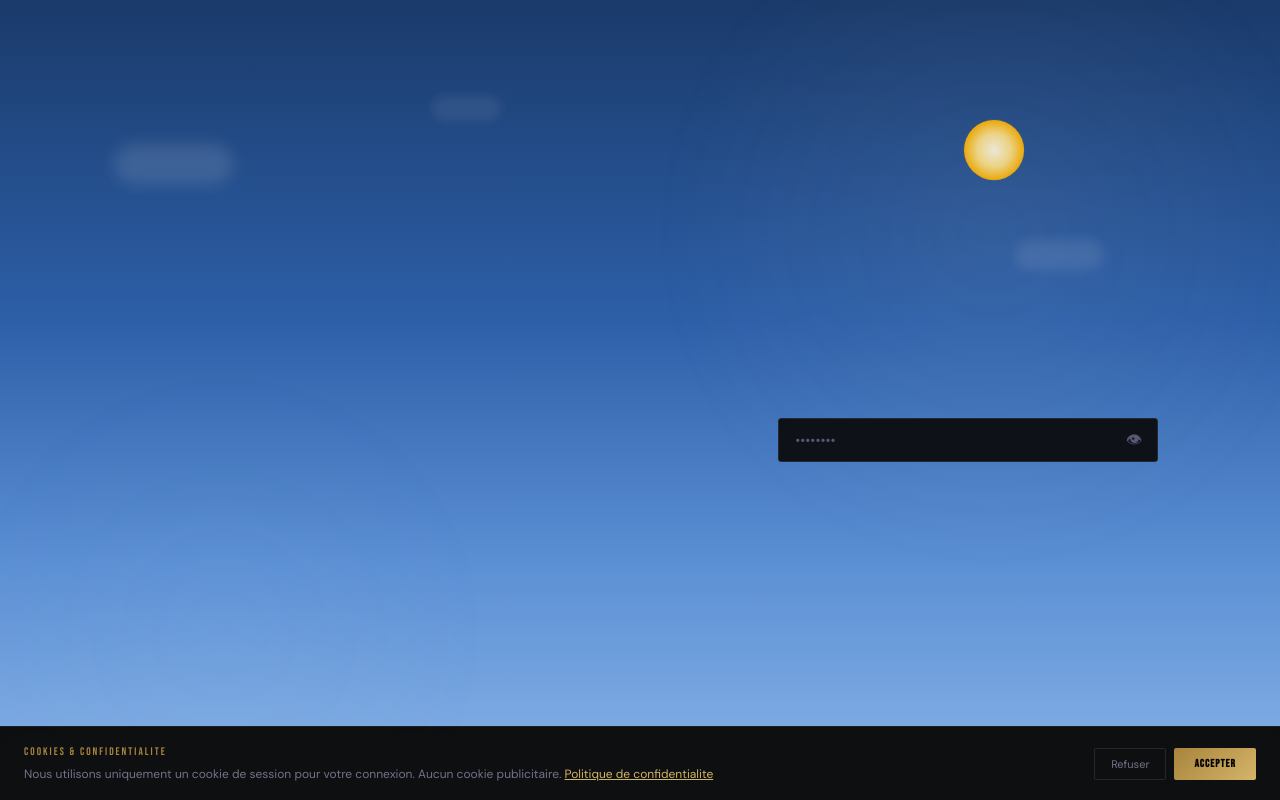
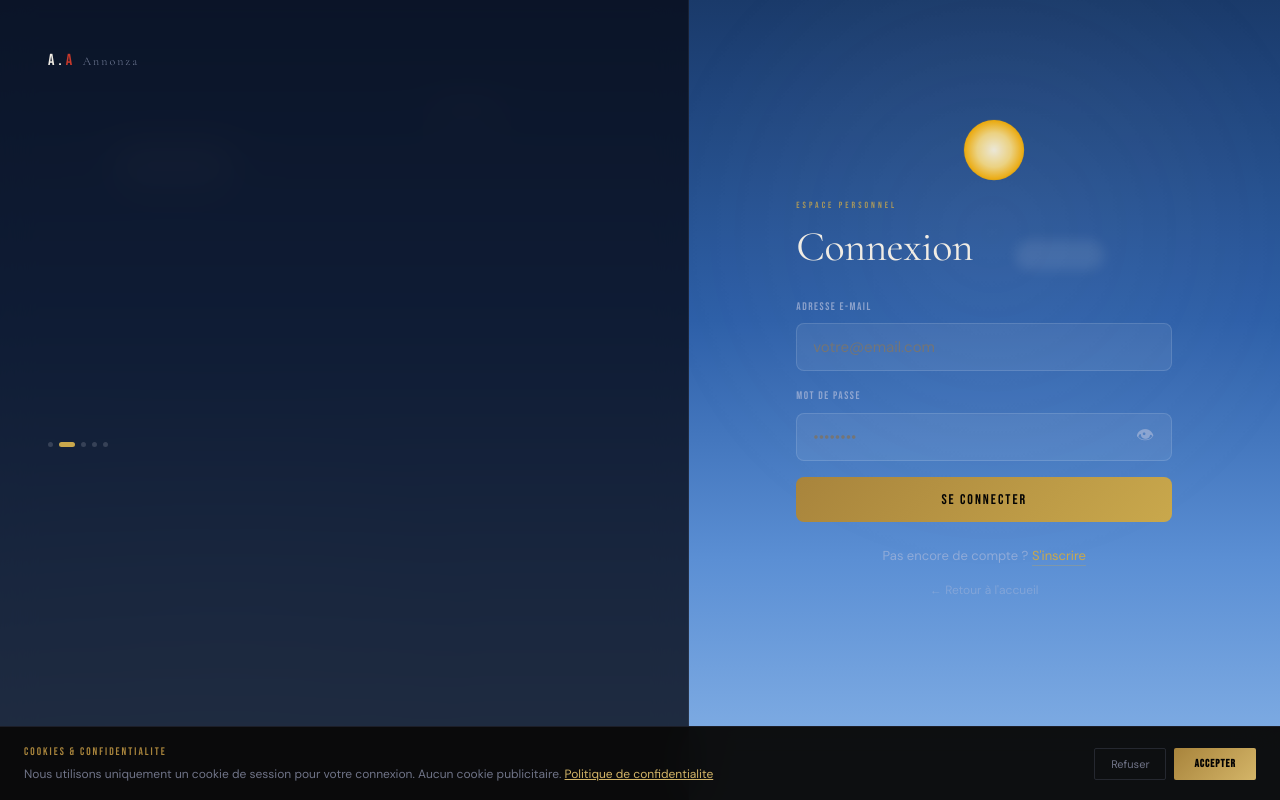
Before and after one commit to nppro4-art/Agence-Annonce, a Next.js app: page /auth/login in a window 1280 px wide. Built offline with nearby package versions, Linux system fonts and the light colour scheme.

Commit message:
Update login.js

```diff
--- a/pages/auth/login.js
+++ b/pages/auth/login.js
@@ -1,7 +1,7 @@
 import { useState, useEffect } from 'react'
-import { SkyBackground } from '../../lib/SkyBackground'
 import { useRouter } from 'next/router'
 import Link from 'next/link'
+import { SkyBackground } from '../../lib/SkyBackground'
 
 const TEMOIGNAGES = [
   { quote: "Vendu en 48h. L'annonce etait tellement professionnelle.", name: "Thomas R.", city: "Lyon", stars: 5 },
@@ -15,184 +15,147 @@ export default function Login() {
   const router = useRouter()
   const [form, setForm] = useState({ email: '', password: '' })
   const [code, setCode] = useState('')
-  const [step, setStep] = useState('login') // login | 2fa | refused
+  const [step, setStep] = useState('login')
   const [error, setError] = useState('')
   const [loading, setLoading] = useState(false)
-  const [testIndex, setTestIndex] = useState(0)
+  const [tIdx, setTIdx] = useState(0)
   const [showPwd, setShowPwd] = useState(false)
   const [pollingActive, setPollingActive] = useState(false)
 
   useEffect(() => {
-    const t = setInterval(() => setTestIndex(i => (i + 1) % TEMOIGNAGES.length), 4000)
-
-    // Gérer le retour depuis confirm-2fa
-    const { email, step, error } = router.query
-    if (email && step === 'code') {
-      setForm(f => ({ ...f, email: decodeURIComponent(email) }))
-      setStep('2fa')
-    }
-    if (error === 'refused') {
-      setError('Connexion refusee depuis votre email.')
-    }
-    if (error === 'expired') {
-      setError('Le lien a expire. Reessayez.')
-    }
-
+    const t = setInterval(() => setTIdx(i => (i + 1) % TEMOIGNAGES.length), 4000)
+    const { email, step: qs, error: qe } = router.query
+    if (email && qs === 'code') { setForm(f => ({ ...f, email: decodeURIComponent(email) })); setStep('2fa') }
+    if (qe === 'refused') setError('Connexion refusee depuis votre email.')
+    if (qe === 'expired') setError('Le lien a expire. Reessayez.')
     return () => clearInterval(t)
   }, [router.query])
 
-  // Polling - vérifier si refusé ou confirmé
   useEffect(() => {
     if (!pollingActive || !form.email) return
     const interval = setInterval(async () => {
       try {
         const res = await fetch('/api/auth/status-2fa?email=' + encodeURIComponent(form.email))
         const data = await res.json()
-        if (data.status === 'refused') {
-          setPollingActive(false)
-          setStep('refused')
-          clearInterval(interval)
-        }
-        if (data.status === 'confirmed' && data.code) {
-          setCode(data.code)
-          setPollingActive(false)
-          clearInterval(interval)
-        }
+        if (data.status === 'refused') { setPollingActive(false); setStep('refused'); clearInterval(interval) }
+        if (data.status === 'confirmed' && data.code) { setCode(data.code); setPollingActive(false); clearInterval(interval) }
       } catch(e) {}
     }, 3000)
     return () => clearInterval(interval)
   }, [pollingActive, form.email])
 
   const submitLogin = async (e) => {
-    e.preventDefault()
-    setLoading(true); setError('')
+    e.preventDefault(); setLoading(true); setError('')
     try {
-      const res = await fetch('/api/auth/login', {
-        method: 'POST', headers: { 'Content-Type': 'application/json' },
-        body: JSON.stringify(form)
-      })
+      const res = await fetch('/api/auth/login', { method: 'POST', headers: { 'Content-Type': 'application/json' }, body: JSON.stringify(form) })
       const data = await res.json()
       if (!res.ok) { setError(data.error || 'Identifiants incorrects'); setLoading(false); return }
-
       if (data.requires2FA) {
-        // Envoyer le code 2FA
-        await fetch('/api/auth/send-2fa', {
-          method: 'POST', headers: { 'Content-Type': 'application/json' },
-          body: JSON.stringify({ email: form.email })
-        })
-        setStep('2fa')
-        setPollingActive(true)
-        setLoading(false)
-        return
+        await fetch('/api/auth/send-2fa', { method: 'POST', headers: { 'Content-Type': 'application/json' }, body: JSON.stringify({ email: form.email }) })
+        setStep('2fa'); setPollingActive(true); setLoading(false); return
       }
-
       if (data.user.role === 'admin') router.push('/admin')
       else router.push('/dashboard')
-    } catch(e) {
-      setError('Erreur de connexion. Reessayez.')
-      setLoading(false)
-    }
+    } catch(e) { setError('Erreur de connexion. Reessayez.'); setLoading(false) }
   }
 
   const submit2FA = async (e) => {
-    e.preventDefault()
-    setLoading(true); setError('')
+    e.preventDefault(); setLoading(true); setError('')
     try {
-      const res = await fetch('/api/auth/verify-2fa', {
-        method: 'POST', headers: { 'Content-Type': 'application/json' },
-        body: JSON.stringify({ email: form.email, code })
-      })
+      const res = await fetch('/api/auth/verify-2fa', { method: 'POST', headers: { 'Content-Type': 'application/json' }, body: JSON.stringify({ email: form.email, code }) })
       const data = await res.json()
       if (!res.ok) { setError(data.error || 'Code invalide'); setLoading(false); return }
       if (data.user.role === 'admin') router.push('/admin')
       else router.push('/dashboard')
-    } catch(e) {
-      setError('Erreur. Reessayez.')
-      setLoading(false)
-    }
+    } catch(e) { setError('Erreur. Reessayez.'); setLoading(false) }
   }
 
   const resendCode = async () => {
-    await fetch('/api/auth/send-2fa', {
-      method: 'POST', headers: { 'Content-Type': 'application/json' },
-      body: JSON.stringify({ email: form.email })
-    })
-    setError('Nouveau code envoye !')
-    setTimeout(() => setError(''), 3000)
+    await fetch('/api/auth/send-2fa', { method: 'POST', headers: { 'Content-Type': 'application/json' }, body: JSON.stringify({ email: form.email }) })
+    setError('Nouveau code envoye !'); setTimeout(() => setError(''), 3000)
   }
 
-  const t = TEMOIGNAGES[testIndex]
+  const t = TEMOIGNAGES[tIdx]
+
+  const INP = { width:'100%', padding:'13px 16px', background:'rgba(255,255,255,.07)', border:'1px solid rgba(255,255,255,.12)', borderRadius:8, color:'#f0ece4', fontSize:15, outline:'none', fontFamily:'DM Sans,sans-serif', transition:'border-color .2s', boxSizing:'border-box' }
+  const BTN = { width:'100%', padding:'14px', background:'linear-gradient(135deg,#a8843c,#c9a84c)', border:'none', borderRadius:8, color:'#030303', fontFamily:'Bebas Neue,sans-serif', fontSize:14, letterSpacing:2, cursor:'pointer', marginTop:8, display:'flex', alignItems:'center', justifyContent:'center', gap:10 }
+  const LBL = { fontSize:11, color:'rgba(180,190,220,.7)', letterSpacing:1.5, textTransform:'uppercase', display:'block', marginBottom:8, fontFamily:'Bebas Neue,sans-serif' }
 
   return (
-    <div style={{ minHeight: '100vh', display: 'flex', background: 'var(--black)' }}>
+    <div style={{ minHeight:'100vh', display:'flex', position:'relative', overflow:'hidden' }}>
       <style>{`
-        @keyframes spin { to { transform: rotate(360deg) } }
-        @keyframes tfade { 0%{opacity:0;transform:translateY(6px)} 15%{opacity:1;transform:translateY(0)} 85%{opacity:1} 100%{opacity:0} }
-        @media(max-width:768px) { .auth-left{display:none!important} .auth-right{padding:32px 20px!important} }
+        @keyframes spin{to{transform:rotate(360deg)}}
+        @keyframes tfade{0%{opacity:0;transform:translateY(8px)}15%{opacity:1;transform:translateY(0)}85%{opacity:1}100%{opacity:0}}
+        @keyframes fadeUp{from{opacity:0;transform:translateY(20px)}to{opacity:1;transform:translateY(0)}}
+        .auth-panel{animation:fadeUp .5s cubic-bezier(.16,1,.3,1) forwards}
+        .auth-inp:focus{border-color:rgba(201,168,76,.5)!important;background:rgba(255,255,255,.1)!important}
+        @media(max-width:768px){
+          .auth-left{display:none!important}
+          .auth-right{width:100%!important;padding:0!important;align-items:flex-start!important}
+          .auth-panel-wrap{padding:32px 20px 40px!important;min-height:100vh!important;display:flex!important;align-items:center!important;justify-content:center!important}
+        }
       `}</style>
 
-      {/* Panneau gauche */}
-      <div className="auth-left" style={{ flex:1,background:'var(--ink)',borderRight:'1px solid var(--border)',display:'flex',flexDirection:'column',justifyContent:'space-between',padding:'48px',position:'relative',overflow:'hidden' }}>
-        <div style={{ position:'absolute',inset:0,background:'radial-gradient(ellipse at 30% 60%,rgba(201,168,76,.06) 0%,transparent 60%)',pointerEvents:'none' }} />
-        <Link href="/" style={{ fontFamily:'var(--font-label)',fontSize:16,letterSpacing:3 }}>
-          Agence <span style={{ color:'var(--red)' }}>d&apos;Annonce</span>
+      {/* Ciel */}
+      <SkyBackground />
+
+      {/* Panneau gauche — desktop uniquement */}
+      <div className="auth-left" style={{ flex:1, background:'rgba(8,12,24,.8)', backdropFilter:'blur(16px)', borderRight:'1px solid rgba(255,255,255,.06)', display:'flex', flexDirection:'column', justifyContent:'space-between', padding:'48px', position:'relative', zIndex:1 }}>
+        <Link href="/" style={{ fontFamily:'Bebas Neue,sans-serif', fontSize:16, letterSpacing:4, color:'#f0ece4', textDecoration:'none' }}>
+          A.<span style={{ color:'#c8392b' }}>A</span> <span style={{ fontSize:12, letterSpacing:2, color:'rgba(180,190,220,.6)', fontWeight:300, fontFamily:'Cormorant Garamond,serif' }}>Annonza</span>
         </Link>
-        <div style={{ position:'relative',minHeight:180 }}>
-          <div key={testIndex} style={{ animation:'tfade 4s ease-in-out forwards' }}>
-            <div style={{ fontSize:20,color:'var(--gold2)',marginBottom:14,letterSpacing:3 }}>{'★'.repeat(t.stars)}</div>
-            <blockquote style={{ fontFamily:'var(--font-display)',fontSize:20,fontStyle:'italic',fontWeight:300,lineHeight:1.6,color:'var(--cream)',marginBottom:16 }}>
+        <div style={{ position:'relative', minHeight:200 }}>
+          <div key={tIdx} style={{ animation:'tfade 4s ease-in-out forwards' }}>
+            <div style={{ fontSize:18, color:'#c9a84c', marginBottom:14, letterSpacing:3 }}>{'★'.repeat(t.stars)}</div>
+            <blockquote style={{ fontFamily:'Cormorant Garamond,serif', fontSize:22, fontStyle:'italic', fontWeight:300, lineHeight:1.65, color:'#f0ece4', marginBottom:16 }}>
               &ldquo;{t.quote}&rdquo;
             </blockquote>
-            <div style={{ fontSize:12,color:'var(--muted2)' }}>— {t.name}, {t.city}</div>
+            <div style={{ fontSize:12, color:'rgba(180,190,220,.7)' }}>— {t.name}, {t.city}</div>
           </div>
-          <div style={{ display:'flex',gap:6,marginTop:24 }}>
-            {TEMOIGNAGES.map((_,i)=>(<div key={i} onClick={()=>setTestIndex(i)} style={{ width:i===testIndex?16:5,height:5,borderRadius:3,background:i===testIndex?'var(--gold)':'var(--border2)',transition:'all .3s',cursor:'pointer' }} />))}
+          <div style={{ display:'flex', gap:6, marginTop:24 }}>
+            {TEMOIGNAGES.map((_,i)=>(<div key={i} onClick={()=>setTIdx(i)} style={{ width:i===tIdx?16:5, height:5, borderRadius:3, background:i===tIdx?'#c9a84c':'rgba(255,255,255,.15)', transition:'all .3s', cursor:'pointer' }} />))}
           </div>
         </div>
-        <div style={{ fontSize:11,color:'var(--muted)',letterSpacing:.5 }}>annonza.business</div>
+        <div style={{ fontSize:11, color:'rgba(180,190,220,.5)' }}>annonza.business</div>
       </div>
 
-      <SkyBackground />
-      {/* Formulaire */}
-      <div className="auth-right" style={{ flex:1,display:'flex',alignItems:'center',justifyContent:'center',padding:'48px 32px' }}>
-        <div style={{ width:'100%',maxWidth:380 }}>
+      {/* Formulaire — droite */}
+      <div className="auth-right" style={{ flex:1, display:'flex', alignItems:'center', justifyContent:'center', position:'relative', zIndex:1 }}>
+        <div className="auth-panel-wrap" style={{ width:'100%', maxWidth:440, padding:'48px 32px' }}>
+          <div className="auth-panel">
 
-          <div style={{ display:'none',marginBottom:32,textAlign:'center' }} className="mobile-logo">
-            <Link href="/" style={{ fontFamily:'var(--font-label)',fontSize:20,letterSpacing:3 }}>
-              Agence <span style={{ color:'var(--red)' }}>d&apos;Annonce</span>
+            {/* Logo mobile */}
+            <div style={{ textAlign:'center', marginBottom:32, display:'none' }} className="mobile-logo">
+              <Link href="/" style={{ fontFamily:'Bebas Neue,sans-serif', fontSize:22, letterSpacing:4, color:'#f0ece4', textDecoration:'none' }}>
+                A.<span style={{ color:'#c8392b' }}>A</span>
               </Link>
+              <div style={{ fontFamily:'Cormorant Garamond,serif', fontSize:13, color:'rgba(180,190,220,.6)', marginTop:4 }}>Annonza</div>
             </div>
             <style>{`@media(max-width:768px){.mobile-logo{display:block!important}}`}</style>
 
             {step === 'login' && (
               <>
-              <div style={{ marginBottom:32 }}>
-                <div className="label" style={{ marginBottom:10 }}>Espace personnel</div>
-                <h1 style={{ fontFamily:'var(--font-display)',fontSize:'clamp(28px,6vw,40px)',fontWeight:600,letterSpacing:-.5,lineHeight:1 }}>Connexion</h1>
+                <div style={{ marginBottom:28 }}>
+                  <div style={{ fontFamily:'Bebas Neue,sans-serif', fontSize:9, letterSpacing:3, color:'rgba(201,168,76,.8)', marginBottom:10 }}>ESPACE PERSONNEL</div>
+                  <h1 style={{ fontFamily:'Cormorant Garamond,serif', fontSize:'clamp(30px,6vw,42px)', fontWeight:400, letterSpacing:-.5, color:'#f0ece4', margin:0 }}>Connexion</h1>
                 </div>
                 <form onSubmit={submitLogin}>
-                {[
-                  { key:'email',label:'Adresse e-mail',type:'email',ph:'votre@email.com' },
-                  { key:'password',label:'Mot de passe',type:'password',ph:'••••••••' },
-                ].map(f=>(
-                  <div key={f.key} style={{ marginBottom:16 }}>
-                    <label style={{ fontSize:11,fontWeight:500,color:'var(--muted2)',letterSpacing:1,textTransform:'uppercase',display:'block',marginBottom:8 }}>{f.label}</label>
-                    {f.key==='password' ? (
+                  <div style={{ marginBottom:16 }}>
+                    <label style={LBL}>Adresse e-mail</label>
+                    <input className="auth-inp" type="email" placeholder="votre@email.com" value={form.email} onChange={e=>setForm({...form,email:e.target.value})} required style={INP} />
+                  </div>
+                  <div style={{ marginBottom:16 }}>
+                    <label style={LBL}>Mot de passe</label>
                     <div style={{ position:'relative' }}>
-                        <input className="input-field" type={showPwd?'text':'password'} placeholder={f.ph} value={form[f.key]} onChange={e=>setForm({...form,[f.key]:e.target.value})} required style={{ paddingRight:44 }} />
-                        <button type="button" onClick={()=>setShowPwd(!showPwd)}
-                          style={{ position:'absolute',right:12,top:'50%',transform:'translateY(-50%)',background:'none',border:'none',color:'var(--muted)',cursor:'pointer',fontSize:16,padding:4,lineHeight:1 }}>
+                      <input className="auth-inp" type={showPwd?'text':'password'} placeholder="••••••••" value={form.password} onChange={e=>setForm({...form,password:e.target.value})} required style={{ ...INP, paddingRight:48 }} />
+                      <button type="button" onClick={()=>setShowPwd(!showPwd)} style={{ position:'absolute', right:14, top:'50%', transform:'translateY(-50%)', background:'none', border:'none', color:'rgba(180,190,220,.6)', cursor:'pointer', fontSize:18, padding:4 }}>
                         {showPwd ? '🙈' : '👁'}
                       </button>
                     </div>
-                    ) : (
-                      <input className="input-field" type={f.type} placeholder={f.ph} value={form[f.key]} onChange={e=>setForm({...form,[f.key]:e.target.value})} required />
-                    )}
                   </div>
-                ))}
-                {error && <div style={{ background:'rgba(200,57,43,.08)',border:'1px solid rgba(200,57,43,.2)',borderRadius:3,padding:'10px 14px',fontSize:13,color:'var(--red2)',marginBottom:16 }}>{error}</div>}
-                <button type="submit" disabled={loading} className="btn-primary" style={{ width:'100%',marginTop:8,fontSize:13,display:'flex',alignItems:'center',justifyContent:'center',gap:10 }}>
-                  {loading?<><div style={{ width:16,height:16,border:'2px solid rgba(255,255,255,.3)',borderTopColor:'white',borderRadius:'50%',animation:'spin .8s linear infinite' }}/>Connexion...</>:'SE CONNECTER'}
+                  {error && <div style={{ background:'rgba(200,57,43,.1)', border:'1px solid rgba(200,57,43,.25)', borderRadius:6, padding:'11px 14px', fontSize:13, color:'#e05a4a', marginBottom:16 }}>{error}</div>}
+                  <button type="submit" disabled={loading} style={{ ...BTN, opacity:loading?0.7:1 }}>
+                    {loading ? <><div style={{ width:16,height:16,border:'2px solid rgba(0,0,0,.3)',borderTopColor:'#030303',borderRadius:'50%',animation:'spin .8s linear infinite' }}/>Connexion...</> : 'SE CONNECTER'}
                   </button>
                 </form>
               </>
@@ -200,56 +163,50 @@ export default function Login() {
 
             {step === 'refused' && (
               <div style={{ textAlign:'center' }}>
-              <div style={{ background:'rgba(200,57,43,.08)',border:'1px solid rgba(200,57,43,.3)',borderRadius:8,padding:32,marginBottom:24 }}>
-                <div style={{ fontSize:48,marginBottom:16 }}>🔒</div>
-                <h2 style={{ fontFamily:'var(--font-display)',fontSize:22,fontWeight:600,marginBottom:10,color:'var(--red2)' }}>Connexion refusee</h2>
-                <p style={{ fontSize:13,color:'var(--muted2)',lineHeight:1.7 }}>
-                  La connexion a ete refusee depuis votre email.<br/>Si c'etait vous, reessayez.
-                </p>
+                <div style={{ background:'rgba(200,57,43,.08)', border:'1px solid rgba(200,57,43,.25)', borderRadius:10, padding:'32px 24px', marginBottom:20 }}>
+                  <div style={{ fontSize:44, marginBottom:14 }}>🔒</div>
+                  <h2 style={{ fontFamily:'Cormorant Garamond,serif', fontSize:22, fontWeight:400, marginBottom:8, color:'#e05a4a' }}>Connexion refusée</h2>
+                  <p style={{ fontSize:13, color:'rgba(180,190,220,.7)', lineHeight:1.7, margin:0 }}>La connexion a été refusée depuis votre email.</p>
                 </div>
-              <button onClick={()=>{setStep('login');setCode('');setError('');setPollingActive(false)}} className="btn-primary" style={{ width:'100%',fontSize:13,padding:'14px' }}>
-                RETOUR A LA CONNEXION
-              </button>
+                <button onClick={()=>{setStep('login');setCode('');setError('');setPollingActive(false)}} style={BTN}>RETOUR À LA CONNEXION</button>
               </div>
             )}
 
             {step === '2fa' && (
               <>
-              <div style={{ marginBottom:32 }}>
-                <div className="label" style={{ marginBottom:10 }}>Verification</div>
-                <h1 style={{ fontFamily:'var(--font-display)',fontSize:'clamp(24px,5vw,36px)',fontWeight:600,letterSpacing:-.5,lineHeight:1,marginBottom:10 }}>Code de verification</h1>
-                <p style={{ fontSize:13,color:'var(--muted2)',lineHeight:1.65 }}>
-                  Un email vous a ete envoye a <strong style={{ color:'var(--cream)' }}>{form.email}</strong>. Cliquez sur <strong style={{ color:'var(--gold2)' }}>Accepter</strong> dans l'email, puis entrez le code ci-dessous.
+                <div style={{ marginBottom:28 }}>
+                  <div style={{ fontFamily:'Bebas Neue,sans-serif', fontSize:9, letterSpacing:3, color:'rgba(201,168,76,.8)', marginBottom:10 }}>VÉRIFICATION</div>
+                  <h1 style={{ fontFamily:'Cormorant Garamond,serif', fontSize:'clamp(24px,5vw,36px)', fontWeight:400, color:'#f0ece4', margin:'0 0 10px' }}>Code de vérification</h1>
+                  <p style={{ fontSize:13, color:'rgba(180,190,220,.7)', lineHeight:1.65, margin:0 }}>
+                    Email envoyé à <strong style={{ color:'#f0ece4' }}>{form.email}</strong>. Cliquez sur <strong style={{ color:'#c9a84c' }}>Accepter</strong> puis entrez le code.
                   </p>
                 </div>
                 <form onSubmit={submit2FA}>
                   <div style={{ marginBottom:20 }}>
-                  <label style={{ fontSize:11,fontWeight:500,color:'var(--muted2)',letterSpacing:1,textTransform:'uppercase',display:'block',marginBottom:8 }}>Code a 6 chiffres</label>
-                  <input className="input-field"
-                    type="text" inputMode="numeric" pattern="[0-9]*" maxLength={6}
-                    placeholder="000000" value={code} onChange={e=>setCode(e.target.value.replace(/\D/g,''))}
-                    style={{ textAlign:'center',fontSize:24,letterSpacing:8,fontFamily:'monospace' }}
-                    autoFocus required />
+                    <label style={LBL}>Code à 6 chiffres</label>
+                    <input className="auth-inp" type="text" inputMode="numeric" pattern="[0-9]*" maxLength={6} placeholder="000000" value={code} onChange={e=>setCode(e.target.value.replace(/\D/g,''))} style={{ ...INP, textAlign:'center', fontSize:28, letterSpacing:10, fontFamily:'DM Mono,monospace' }} autoFocus required />
                   </div>
-                {error && <div style={{ background: error.includes('envoye') ? 'rgba(45,122,79,.08)':'rgba(200,57,43,.08)',border:'1px solid',borderColor:error.includes('envoye')?'rgba(45,122,79,.2)':'rgba(200,57,43,.2)',borderRadius:3,padding:'10px 14px',fontSize:13,color:error.includes('envoye')?'var(--success2)':'var(--red2)',marginBottom:16 }}>{error}</div>}
-                <button type="submit" disabled={loading||code.length!==6} className="btn-primary" style={{ width:'100%',marginTop:8,fontSize:13,display:'flex',alignItems:'center',justifyContent:'center',gap:10,opacity:(loading||code.length!==6)?0.5:1 }}>
-                  {loading?<><div style={{ width:16,height:16,border:'2px solid rgba(255,255,255,.3)',borderTopColor:'white',borderRadius:'50%',animation:'spin .8s linear infinite' }}/>Verification...</>:'VERIFIER LE CODE'}
+                  {error && <div style={{ background:error.includes('envoye')?'rgba(45,122,79,.08)':'rgba(200,57,43,.08)', border:'1px solid', borderColor:error.includes('envoye')?'rgba(45,122,79,.25)':'rgba(200,57,43,.25)', borderRadius:6, padding:'11px 14px', fontSize:13, color:error.includes('envoye')?'#2d7a4f':'#e05a4a', marginBottom:16 }}>{error}</div>}
+                  <button type="submit" disabled={loading||code.length!==6} style={{ ...BTN, opacity:(loading||code.length!==6)?0.5:1 }}>
+                    {loading ? <><div style={{ width:16,height:16,border:'2px solid rgba(0,0,0,.3)',borderTopColor:'#030303',borderRadius:'50%',animation:'spin .8s linear infinite' }}/>Vérification...</> : 'VÉRIFIER LE CODE'}
                   </button>
                 </form>
-              <div style={{ marginTop:16,textAlign:'center' }}>
-                <button onClick={resendCode} style={{ background:'none',border:'none',color:'var(--muted2)',cursor:'pointer',fontSize:12,textDecoration:'underline' }}>Renvoyer le code</button>
-                <span style={{ color:'var(--muted)',margin:'0 10px' }}>·</span>
-                <button onClick={()=>{setStep('login');setCode('');setError('')}} style={{ background:'none',border:'none',color:'var(--muted2)',cursor:'pointer',fontSize:12,textDecoration:'underline' }}>Retour</button>
+                <div style={{ marginTop:16, textAlign:'center', display:'flex', gap:12, justifyContent:'center' }}>
+                  <button onClick={resendCode} style={{ background:'none', border:'none', color:'rgba(180,190,220,.6)', cursor:'pointer', fontSize:12, textDecoration:'underline' }}>Renvoyer le code</button>
+                  <span style={{ color:'rgba(255,255,255,.2)' }}>·</span>
+                  <button onClick={()=>{setStep('login');setCode('');setError('')}} style={{ background:'none', border:'none', color:'rgba(180,190,220,.6)', cursor:'pointer', fontSize:12, textDecoration:'underline' }}>Retour</button>
                 </div>
               </>
             )}
 
-          <div style={{ marginTop:20,textAlign:'center',fontSize:13,color:'var(--muted2)' }}>
+            <div style={{ marginTop:24, textAlign:'center', fontSize:13, color:'rgba(180,190,220,.6)' }}>
               Pas encore de compte ?{' '}
-            <Link href="/auth/register" style={{ color:'var(--gold2)',borderBottom:'1px solid var(--gold-border)',paddingBottom:1 }}>S&apos;inscrire</Link>
+              <Link href="/auth/register" style={{ color:'#c9a84c', borderBottom:'1px solid rgba(201,168,76,.3)', paddingBottom:1, textDecoration:'none' }}>S&apos;inscrire</Link>
             </div>
-          <div style={{ textAlign:'center',marginTop:12 }}>
-            <Link href="/" style={{ fontSize:12,color:'var(--muted)' }}>← Retour a l&apos;accueil</Link>
+            <div style={{ textAlign:'center', marginTop:10 }}>
+              <Link href="/" style={{ fontSize:12, color:'rgba(180,190,220,.4)', textDecoration:'none' }}>← Retour à l&apos;accueil</Link>
+            </div>
+
           </div>
         </div>
       </div>
```
Lines whose indentation alone changed are shown as unchanged.
